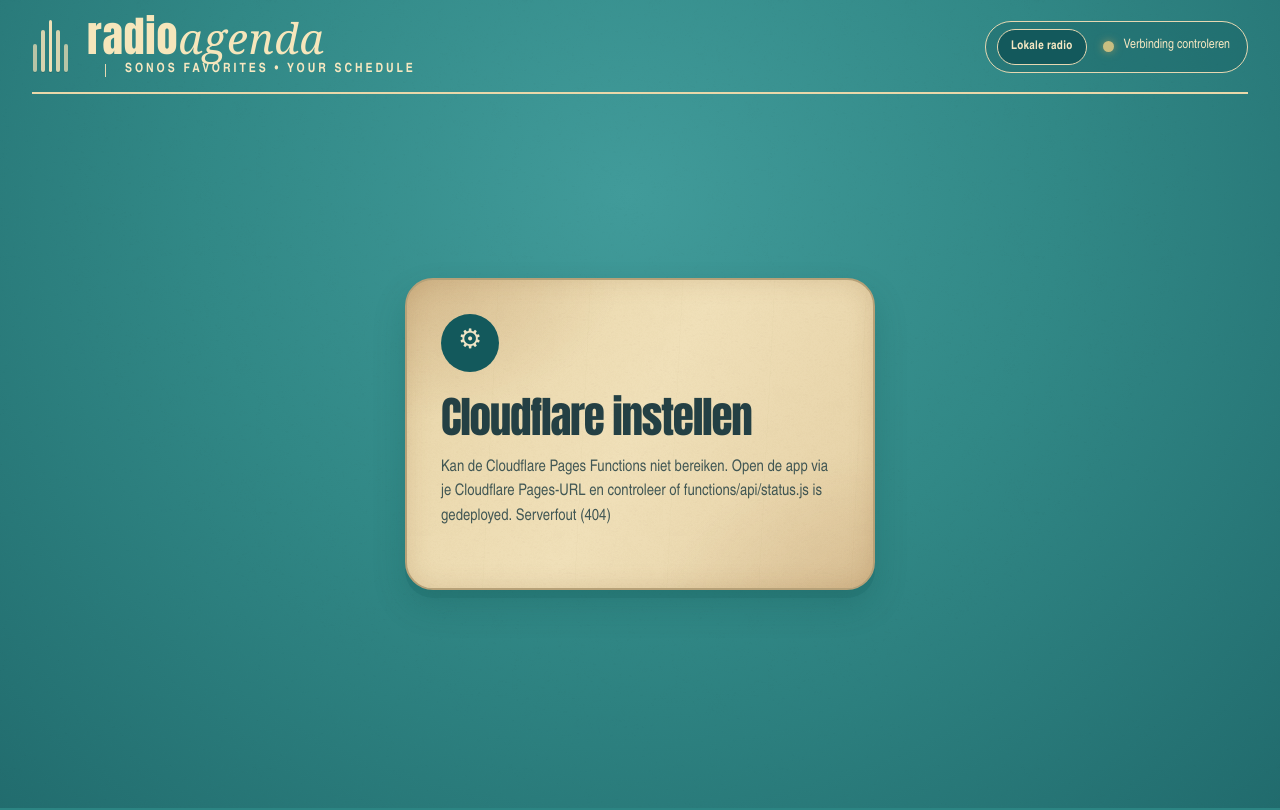
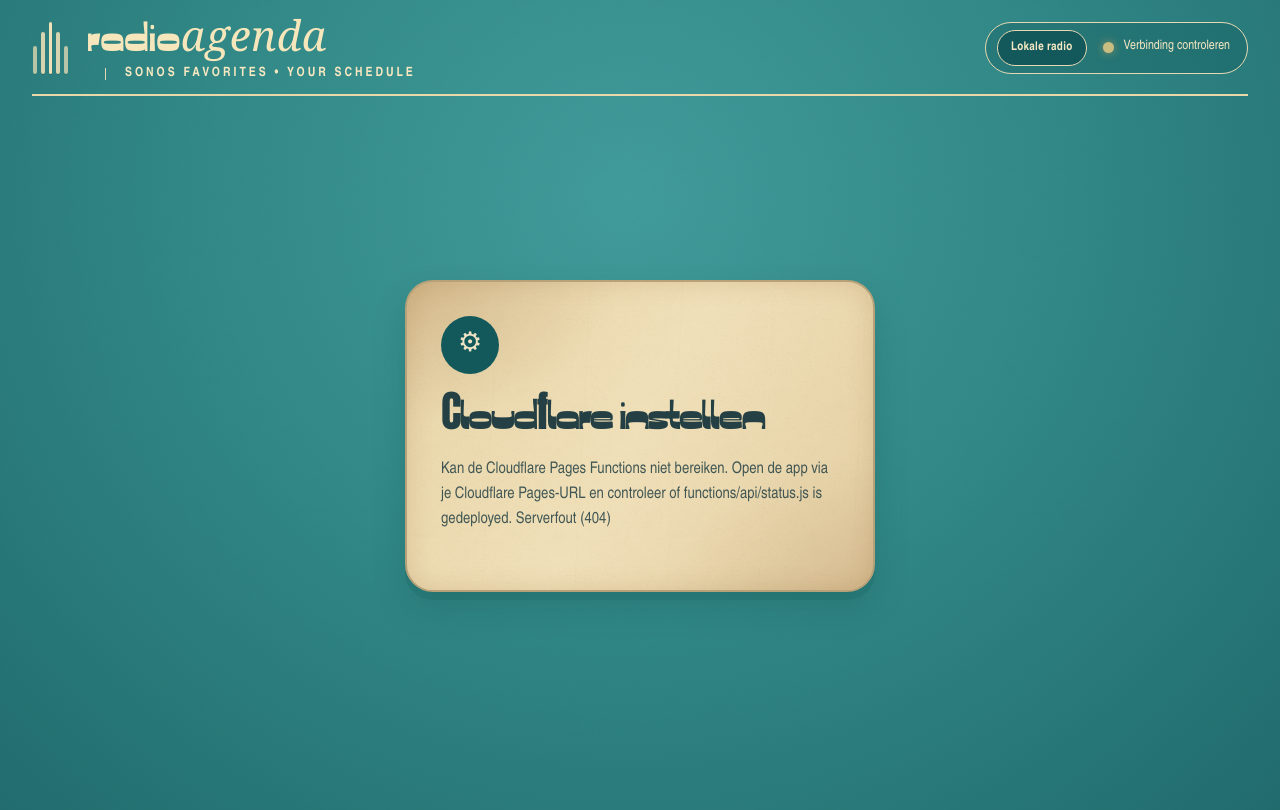
Before and after one commit to JJune33/sonos-radio-agenda, a plain HTML site: page index.html in a window 1280 px wide. Drawn offline with Linux system fonts and the light colour scheme; no server answers.

Commit message:
Pas het goedgekeurde jaren 50 displayfont ook toe op Sonos, behoud klok en tijden

```diff
--- a/retro-1947/restore-1947.css
+++ b/retro-1947/restore-1947.css
@@ -397,3 +397,21 @@ body.ra-retro .local-switch-link:focus-visible{outline:3px solid #b98c35;outline
 @media(max-width:600px){
   body.ra-retro .local-switch-link{font-size:11px;min-height:33px;padding:6px 9px}
 }
+
+
+/* Hetzelfde displayfont als de lokale editie, zonder tijdsaanduidingen te wijzigen. */
+@font-face{
+  font-family:'Sunn Local 50s';
+  src:url('./assets/sunn-local-display.woff2') format('woff2');
+  font-style:normal;
+  font-weight:400 900;
+  font-display:swap;
+}
+body.ra-retro:not(.local-radio) .brand-name,
+body.ra-retro:not(.local-radio) .ra-hero-title,
+body.ra-retro:not(.local-radio) .ra-agenda .ra-section-title,
+body.ra-retro:not(.local-radio) .date-card .date-day,
+body.ra-retro:not(.local-radio) .login-card h2,
+body.ra-retro:not(.local-radio) .modal-heading h2{
+  font-family:'Sunn Local 50s',Impact,'Arial Narrow',sans-serif;
+}
```
